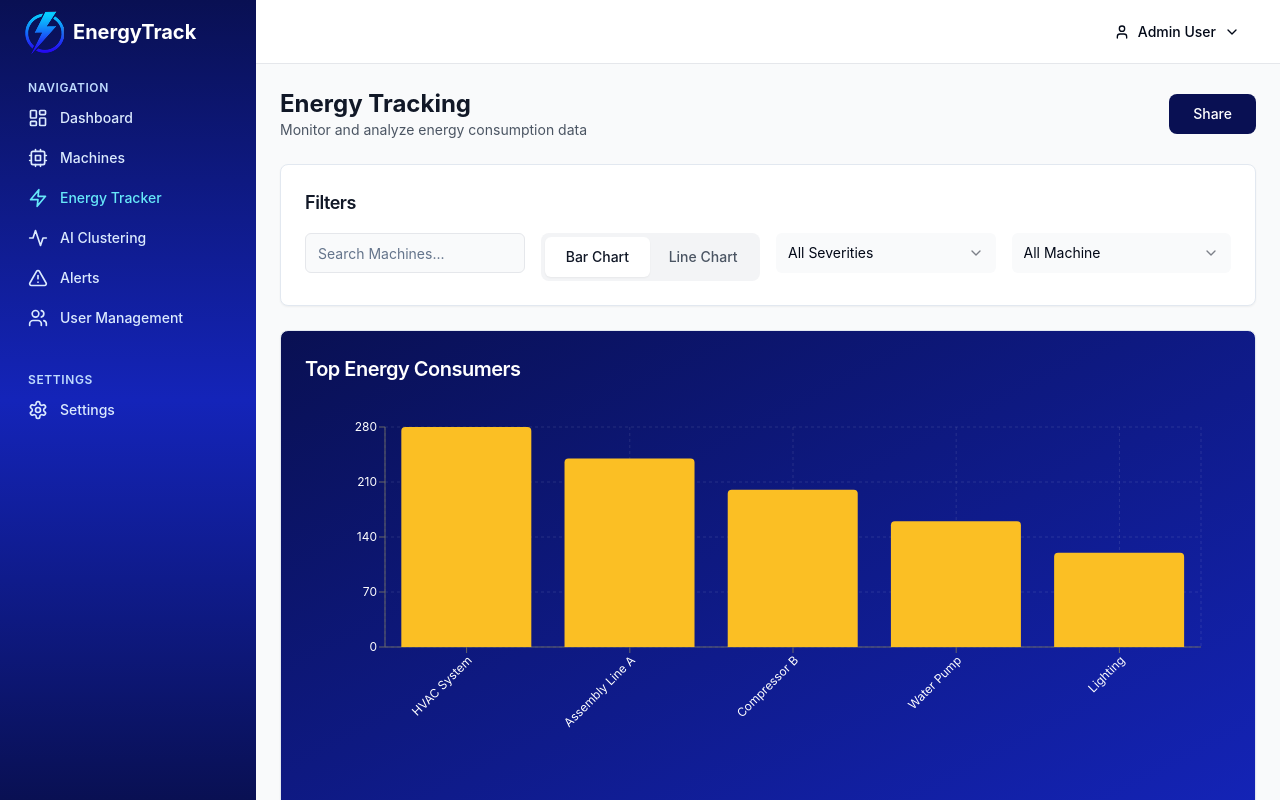
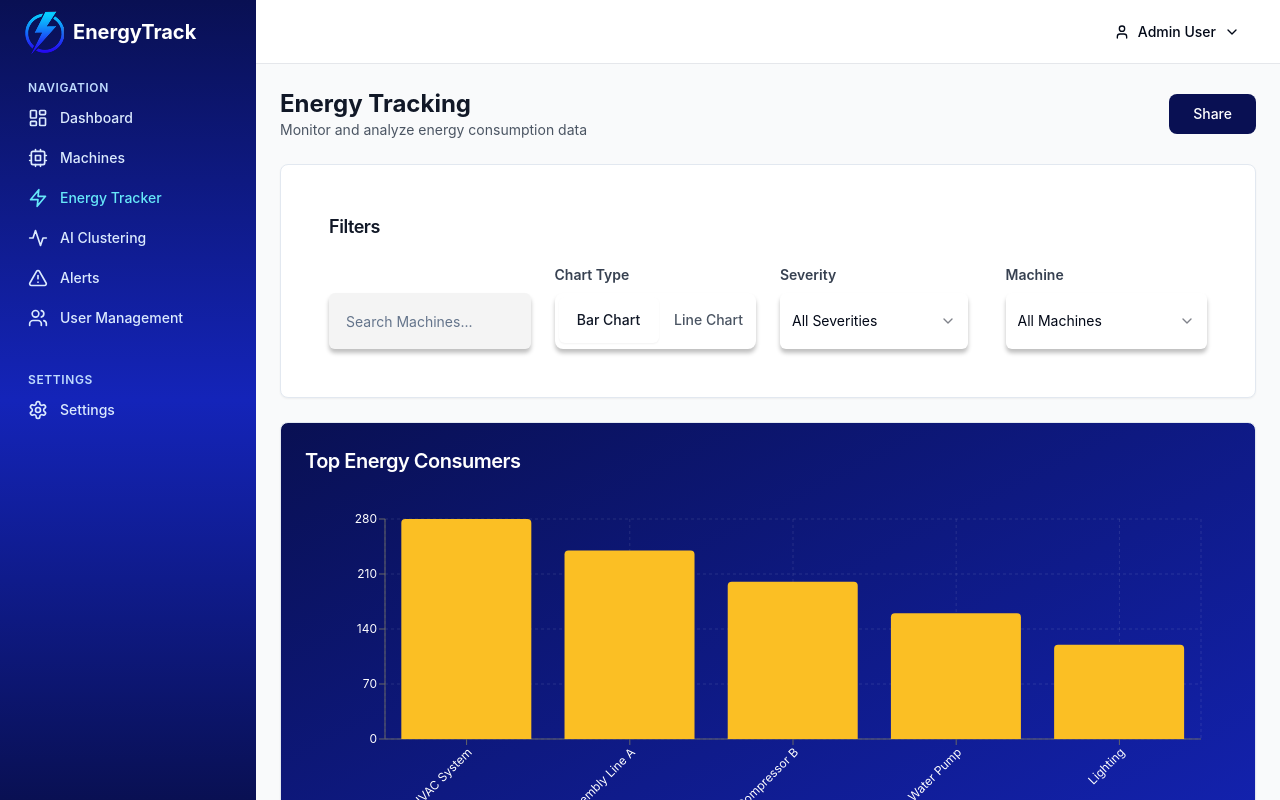
Before and after one commit to Chandures-Priyavindya/ECMS, a React (Vite) app in the folder ECMS/Frontend/: page /energy-tracker in a window 1280 px wide. Built offline with nearby package versions, Linux system fonts and the light colour scheme.

Commit message:
updated the energy tracker downcards

```diff
--- a/ECMS/Frontend/src/pages/EnergyTracker.tsx
+++ b/ECMS/Frontend/src/pages/EnergyTracker.tsx
@@ -44,47 +44,65 @@ export default function EnergyTracker() {
           <Button className="bg-[#091053] hover:bg-[#1424B9] text-white px-6 py-2 rounded-lg font-medium">Share</Button>
         </div>
 
-        {/* Filters */}
-        <Card className="bg-white shadow-sm">
-          <CardHeader className="pb-4">
+<Card className="bg-white shadow-sm p-6">
+  <CardHeader className="pb-6">
     <CardTitle className="text-lg font-semibold text-gray-900">Filters</CardTitle>
   </CardHeader>
   <CardContent>
-            <div className="grid grid-cols-1 md:grid-cols-4 gap-4">
-              <div>
+    <div className="grid grid-cols-1 md:grid-cols-4 gap-6 items-center">
+
+      {/* Search Input */}
+      <div className="flex flex-col justify-center">
+        {/* Empty title space for alignment */}
+        <div className="mb-2 h-5" />
         <Input
           placeholder="Search Machines..."
           value={searchTerm}
           onChange={(e) => setSearchTerm(e.target.value)}
-                  className="bg-gray-50 border-gray-200"
+          className="w-full bg-[rgba(217,217,217,0.29)] shadow-md rounded-md h-14 px-4 border border-transparent focus:border-gray-300 focus:ring-0"
+          style={{ boxShadow: "0px 4px 4px rgba(0,0,0,0.25)" }}
         />
       </div>
 
-              <div>
-                <div className="flex bg-gray-100 rounded-lg p-1">
+      {/* Chart Type Buttons with Title */}
+      <div className="flex flex-col">
+        <h3 className="mb-2 text-sm font-semibold text-gray-700">Chart Type</h3>
+        <div className="flex bg-white shadow-md rounded-lg p-1 h-14" style={{ boxShadow: "0px 4px 4px rgba(0,0,0,0.25)" }}>
           <Button
             variant={chartType === "bar" ? "default" : "ghost"}
             onClick={() => setChartType("bar")}
-                    className={`flex-1 text-sm font-medium ${
-                      chartType === "bar" ? "bg-white text-gray-900 shadow-sm" : "text-gray-600 hover:text-gray-900"
+            className={`flex-1 text-sm font-medium rounded-md ${
+              chartType === "bar"
+                ? "bg-white text-gray-900 shadow-sm"
+                : "text-gray-600 hover:text-gray-900"
             }`}
+            style={{ minWidth: 100, height: 46, maxHeight: 46 }}
           >
             Bar Chart
           </Button>
           <Button
             variant={chartType === "line" ? "default" : "ghost"}
             onClick={() => setChartType("line")}
-                    className={`flex-1 text-sm font-medium ${
-                      chartType === "line" ? "bg-white text-gray-900 shadow-sm" : "text-gray-600 hover:text-gray-900"
+            className={`flex-1 text-sm font-medium rounded-md ${
+              chartType === "line"
+                ? "bg-white text-gray-900 shadow-sm"
+                : "text-gray-600 hover:text-gray-900"
             }`}
+            style={{ minWidth: 100, height: 46, maxHeight: 46 }}
           >
             Line Chart
           </Button>
         </div>
       </div>
-              <div>
+
+      {/* Severity Filter with Title */}
+      <div className="flex flex-col">
+        <h3 className="mb-2 text-sm font-semibold text-gray-700">Severity</h3>
         <Select value={severityFilter} onValueChange={setSeverityFilter}>
-                  <SelectTrigger className="bg-gray-50 border-gray-200">
+          <SelectTrigger
+            className="bg-white border border-gray-300 rounded-md h-14 shadow-md w-full max-w-[188px]"
+            style={{ boxShadow: "0px 4px 4px rgba(0,0,0,0.25)" }}
+          >
             <SelectValue placeholder="All Severities" />
           </SelectTrigger>
           <SelectContent>
@@ -95,22 +113,31 @@ export default function EnergyTracker() {
           </SelectContent>
         </Select>
       </div>
-              <div>
+
+      {/* Machine Filter with Title */}
+      <div className="flex flex-col">
+        <h3 className="mb-2 text-sm font-semibold text-gray-700">Machine</h3>
         <Select value={machineFilter} onValueChange={setMachineFilter}>
-                  <SelectTrigger className="bg-gray-50 border-gray-200">
-                    <SelectValue placeholder="All Machine" />
+          <SelectTrigger
+            className="bg-white border border-gray-300 rounded-md h-14 shadow-md w-full"
+            style={{ boxShadow: "0px 4px 4px rgba(0,0,0,0.25)" }}
+          >
+            <SelectValue placeholder="All Machines" />
           </SelectTrigger>
           <SelectContent>
-                    <SelectItem value="all">All Machine</SelectItem>
+            <SelectItem value="all">All Machines</SelectItem>
             <SelectItem value="hvac">HVAC System</SelectItem>
             <SelectItem value="assembly">Assembly Line</SelectItem>
             <SelectItem value="compressor">Compressor</SelectItem>
           </SelectContent>
         </Select>
       </div>
+
     </div>
   </CardContent>
 </Card>
+
+
 
         {/* Chart Section */}
         {chartType === "bar" ? (
```
Lines whose indentation alone changed are shown as unchanged.
